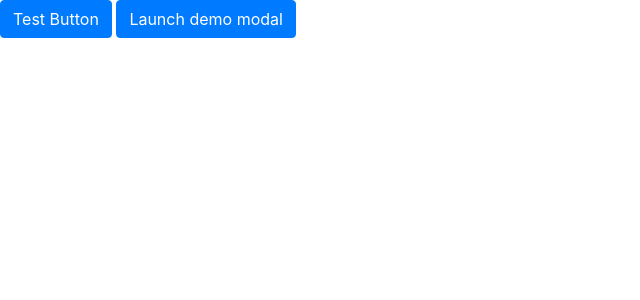
After one commit to Good-Enough-Incorporated/TaskTok, a Flask app: page /test_bootstrap in a window 1280 px wide. The commit adds this page. Shown: the top 300 px of the page, without its empty margins (0-640 px from the left). Run offline with Flask 3, Linux system fonts and the light colour scheme; parts of the project's set-up code (start-up, migrations or seed data) failed here and were passed over; some libraries are stand-ins or nearby versions.

Commit message:
added bootstrap to enivronment, added to requirements.txt. Test Page added

```diff
--- a/TaskTok/blueprints/views.py
+++ b/TaskTok/blueprints/views.py
@@ -64,3 +64,9 @@ def profile():
 def request_current_user(access_token):
     api_endpoint = url_for("auth.get_current_user")
     return "test"
+
+
+# Testing for Boostrap routing
+@views.route('/test_bootstrap')
+def test_bootstrap():
+    return render_template('test_bootstrap.html')
--- a/TaskTok/templates/home.html
+++ b/TaskTok/templates/home.html
@@ -348,6 +348,7 @@ border-bottom: 0px solid #444444;
     {% for menuItem in sideNavMenuItems %}
     <a href="{{ menuItem.url }}"> {{menuItem.title}}</a>
     {% endfor %}
+    <a href="{{ url_for('views.test_bootstrap') }}">Bootstrap Test</a>
   </div>
 
     <div class="main">
--- /dev/null
+++ b/TaskTok/templates/test_bootstrap.html
@@ -0,0 +1,42 @@
+<!DOCTYPE html>
+<html lang="">
+<head>
+    <title>Bootstrap Test</title>
+    <!-- Bootstrap CSS -->
+    <link rel="stylesheet" href="https://stackpath.bootstrapcdn.com/bootstrap/4.5.2/css/bootstrap.min.css">
+</head>
+<body>
+    <!-- Test Button for Bootstrap -->
+    <button type="button" class="btn btn-primary">Test Button</button>
+
+    <!-- Button trigger modal -->
+    <button type="button" class="btn btn-primary" data-toggle="modal" data-target="#exampleModal">
+        Launch demo modal
+    </button>
+
+    <!-- Modal -->
+    <div class="modal fade" id="exampleModal" tabindex="-1" aria-labelledby="exampleModalLabel" aria-hidden="true">
+        <div class="modal-dialog">
+            <div class="modal-content">
+                <div class="modal-header">
+                    <h5 class="modal-title" id="exampleModalLabel">Modal title</h5>
+                    <button type="button" class="close" data-dismiss="modal" aria-label="Close">
+                        <span aria-hidden="true">&times;</span>
+                    </button>
+                </div>
+                <div class="modal-body">
+                    Bootstrap JavaScript is working!
+                </div>
+                <div class="modal-footer">
+                    <button type="button" class="btn btn-secondary" data-dismiss="modal">Close</button>
+                </div>
+            </div>
+        </div>
+    </div>
+
+    <!-- Bootstrap JS, Popper.js, and jQuery -->
+    <script src="https://code.jquery.com/jquery-3.5.1.slim.min.js"></script>
+    <script src="https://cdn.jsdelivr.net/npm/@popperjs/core@2.5.2/dist/umd/popper.min.js"></script>
+    <script src="https://stackpath.bootstrapcdn.com/bootstrap/4.5.2/js/bootstrap.min.js"></script>
+</body>
+</html>
--- a/app.py
+++ b/app.py
@@ -4,6 +4,7 @@ from TaskTok.models import User, TaskReminder
 from TaskTok.functions import verify_celery_worker
 from TaskTok.functions import verify_message_broker_online
 from flask_mail import Message
+from flask_bootstrap import Bootstrap
 import click
 import datetime
 import sys
--- a/requirements.txt
+++ b/requirements.txt
@@ -43,3 +43,4 @@ vine==5.0.0
 wcwidth==0.2.8
 Werkzeug==3.0.0
 wtforms~=3.1.1
+Flask-Bootstrap==3.3.7.1
```
